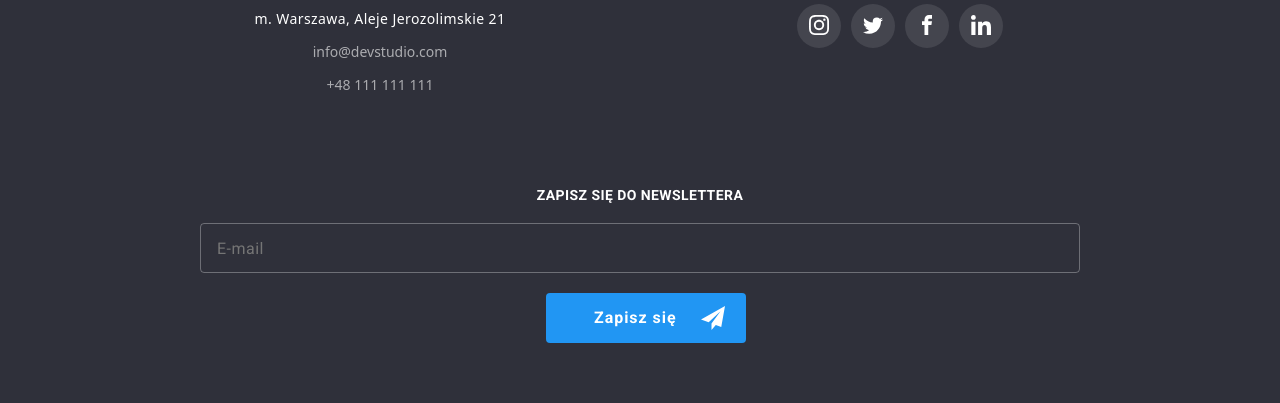
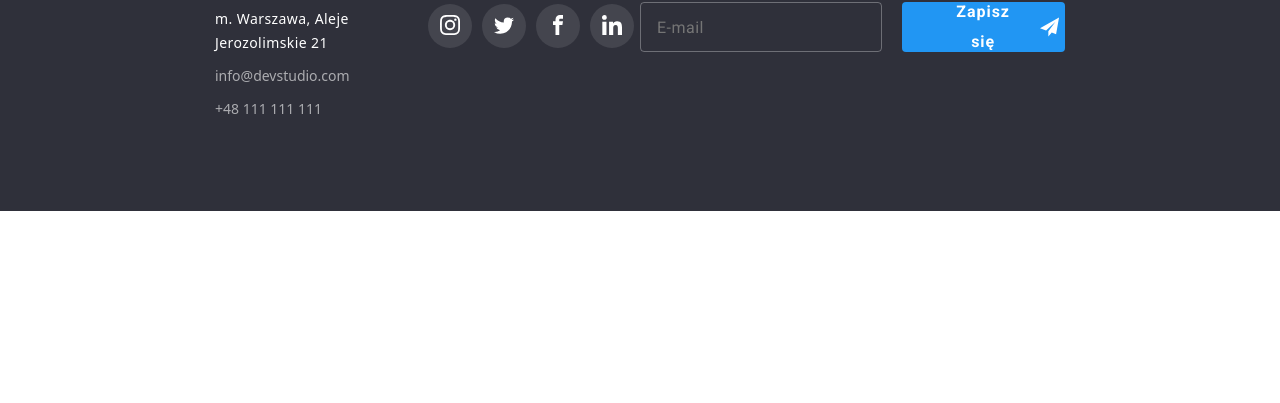
Before and after one commit to EwaMazurek/goit-markup-hw-08, a plain HTML site: page index.html in a window 1280 px wide. Shown: the part 2920-3323 px from the top of the page. After the commit the page ends 3131 px from the top, so only its background shows below. Drawn offline with nearby package versions, Linux system fonts and the light colour scheme.

Commit message:
ukończono widok desktopowy

```diff
--- a/sass/components/_footer.scss
+++ b/sass/components/_footer.scss
@@ -177,6 +177,50 @@
   }
 }
 
+@media screen and (min-width: 1200px) {
+  .container--footer {
+    &.flex-container {
+      max-width: none;
+      width: 100%;
+      text-align: left;
+      flex-direction: row;
+      flex-wrap: wrap;
+      padding: 60px 215px;
+      align-items: flex-start;
+    }
+  }
+
+  .company-data {
+    flex-basis: calc(100% / 4);
+  }
+  .company-socials {
+    flex-basis: calc(100% / 4);
+    &__links {
+      justify-content: flex-start;
+      gap: 10px;
+    }
+  }
+
+  .newsletter {
+    flex-basis: calc(100% / 2);
+    padding: 0;
+    padding-top: 10px;
+  }
+
+  .newsletter-form {
+    flex-direction: row;
+    justify-content: flex-start;
+
+    &__email {
+      width: 70%;
+    }
+  }
+
+  .newsletter-button {
+    margin-left: 0;
+  }
+}
+
 // .company-data {
 //   width: 250px;
 //   margin-right: 70px;
```
Also changed, not shown: css/main.css, css/main.min.css, 2 other files.
